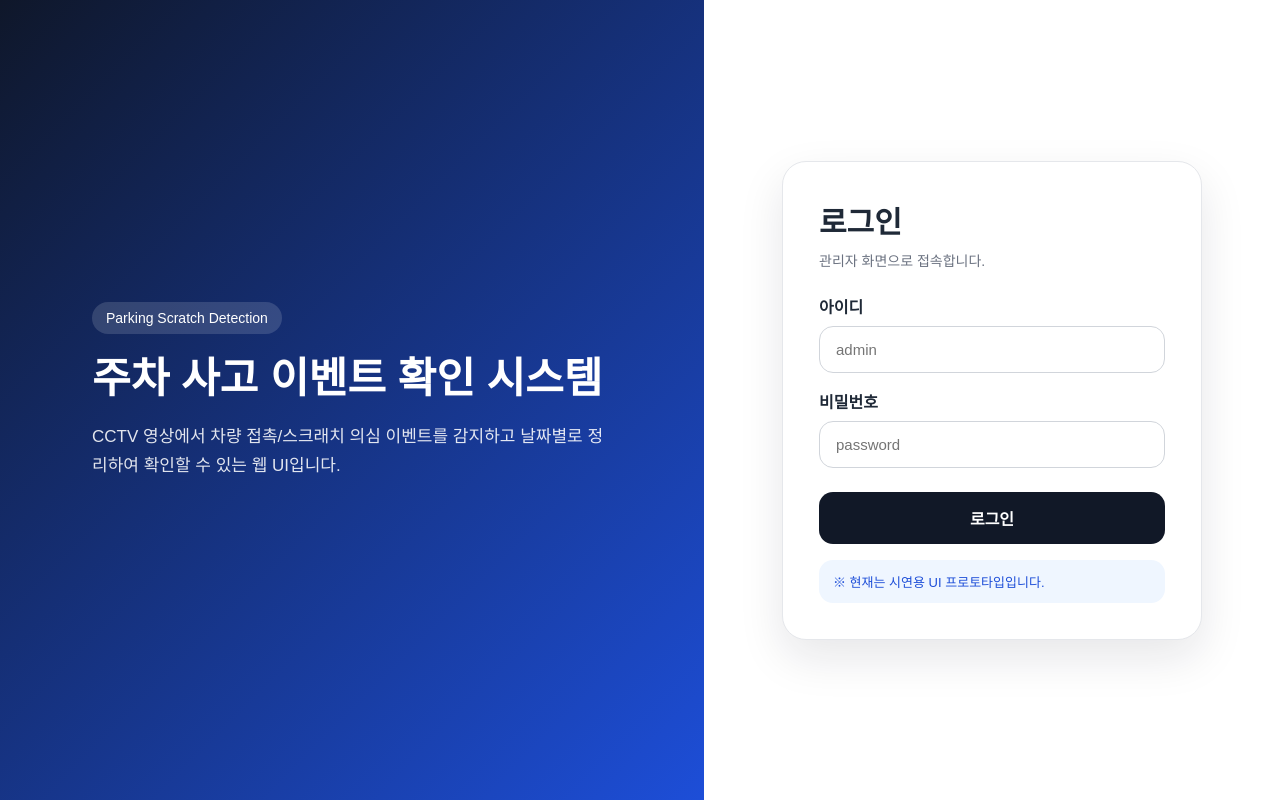
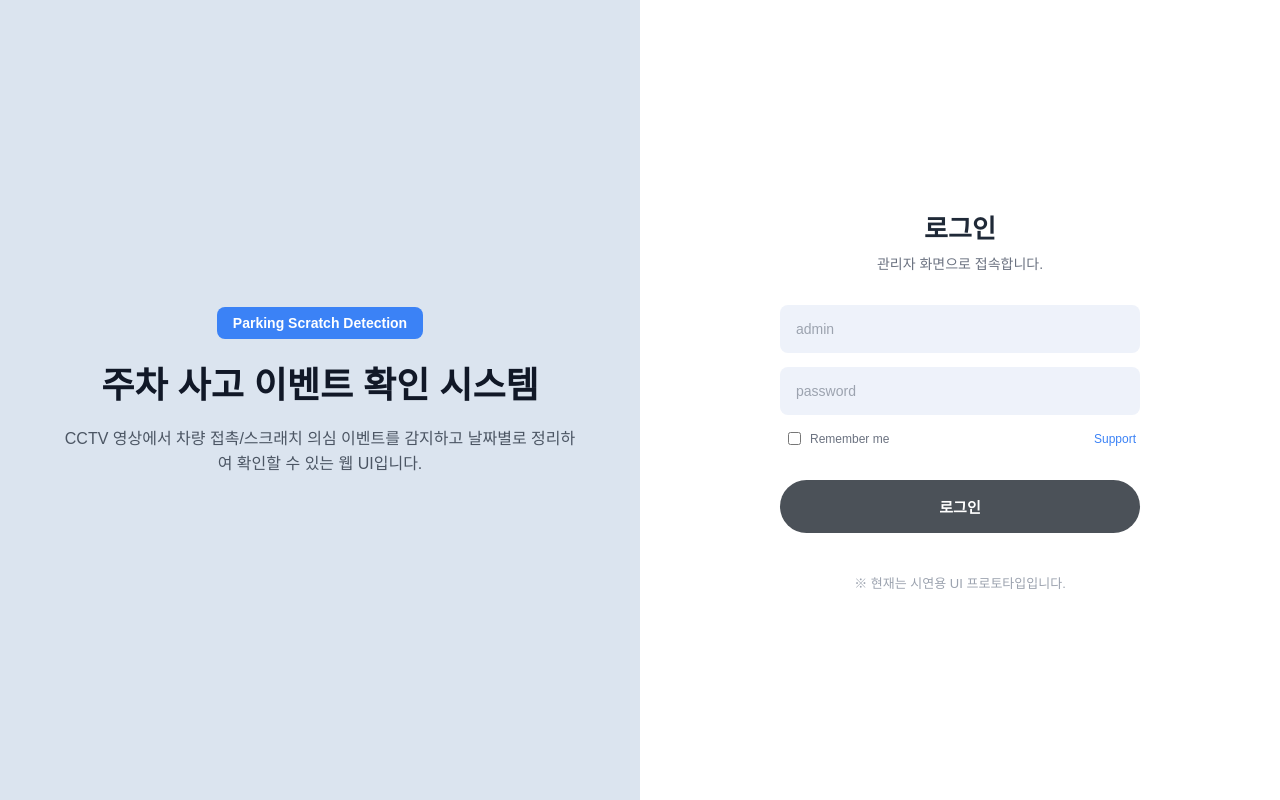
Before and after one commit to BumGyo/UI, a React (Vite) app: page / in a window 1280 px wide. Built offline with nearby package versions, Linux system fonts and the light colour scheme.

Commit message:
fix : first page design

```diff
--- a/src/App.css
+++ b/src/App.css
@@ -15,114 +15,156 @@ button {
 }
 
 /* ---------------- 로그인 ---------------- */
-.login-page {
+.login-layout {
   min-height: 100vh;
   display: grid;
-  grid-template-columns: 1.1fr 0.9fr;
+  grid-template-columns: 1fr 1fr;
 }
 
-.login-left {
-  background: linear-gradient(135deg, #0f172a, #1d4ed8);
-  color: white;
+.login-left-panel {
+  background-color: #dbe4ef;
   display: flex;
   align-items: center;
   justify-content: center;
   padding: 60px;
 }
 
-.brand-box {
+.brand-content {
   max-width: 520px;
+  text-align: center;
+  color: #1f2937;
 }
 
 .brand-badge {
   display: inline-block;
-  padding: 8px 14px;
-  border-radius: 999px;
-  background: rgba(255, 255, 255, 0.14);
-  margin-bottom: 20px;
+  padding: 8px 16px;
+  border-radius: 8px;
+  background: #3b82f6;
+  color: white;
+  margin-bottom: 24px;
   font-size: 14px;
+  font-weight: 600;
 }
 
-.brand-box h1 {
-  font-size: 42px;
-  margin: 0 0 18px;
-  line-height: 1.2;
+.brand-content h1 {
+  font-size: 36px;
+  margin: 0 0 16px;
+  line-height: 1.3;
+  color: #111827;
+  font-weight: 800;
 }
 
-.brand-box p {
-  font-size: 17px;
-  line-height: 1.7;
-  color: rgba(255, 255, 255, 0.88);
+.brand-content p {
+  font-size: 16px;
+  line-height: 1.6;
+  color: #4b5563;
 }
 
-.login-right {
+.login-right-panel {
+  background-color: #ffffff;
   display: flex;
   align-items: center;
   justify-content: center;
   padding: 40px;
-  background: #ffffff;
 }
 
-.login-card {
+.login-form-wrapper {
   width: 100%;
-  max-width: 420px;
-  padding: 36px;
-  border-radius: 24px;
-  background: white;
-  box-shadow: 0 18px 45px rgba(15, 23, 42, 0.1);
-  border: 1px solid #e5e7eb;
+  max-width: 360px;
+  text-align: center;
 }
 
-.login-card h2 {
+.login-form-wrapper h2 {
+  font-size: 26px;
   margin: 0;
-  font-size: 30px;
+  color: #1f2937;
+  font-weight: 700;
 }
 
 .login-subtitle {
-  margin: 8px 0 24px;
+  margin: 8px 0 32px;
   color: #6b7280;
   font-size: 14px;
 }
 
-.login-card label {
-  display: block;
-  margin-bottom: 8px;
-  font-weight: 600;
-  margin-top: 16px;
+.input-group {
+  margin-bottom: 14px;
 }
 
-.login-card input {
+.input-group input {
   width: 100%;
-  padding: 14px 16px;
-  border-radius: 14px;
-  border: 1px solid #d1d5db;
+  padding: 16px;
+  border-radius: 8px;
+  border: none;
+  background-color: #eef2fa;
+  font-size: 14px;
+  color: #1f2937;
   outline: none;
-  font-size: 15px;
+  transition: background-color 0.2s;
 }
 
-.login-card input:focus {
-  border-color: #2563eb;
+.input-group input:focus {
+  background-color: #e2e8f4;
 }
 
-.login-card button {
+.input-group input::placeholder {
+  color: #9ca3af;
+}
+
+.login-options {
+  display: flex;
+  justify-content: space-between;
+  align-items: center;
+  margin-bottom: 32px;
+  font-size: 12px;
+  color: #6b7280;
+  padding: 0 4px;
+}
+
+.remember-me {
+  display: flex;
+  align-items: center;
+  gap: 6px;
+  cursor: pointer;
+}
+
+.support-link {
+  color: #3b82f6;
+  text-decoration: none;
+}
+
+.login-submit-btn {
   width: 100%;
-  margin-top: 24px;
-  padding: 14px 16px;
+  padding: 16px;
   border: none;
-  border-radius: 14px;
-  background: #111827;
+  border-radius: 999px;
+  background-color: #4b5158;
   color: white;
-  font-size: 16px;
-  font-weight: 700;
+  font-size: 15px;
+  font-weight: 600;
+  transition: background-color 0.2s;
+}
+
+.login-submit-btn:hover {
+  background-color: #373c42;
 }
 
 .login-tip {
-  margin-top: 16px;
-  padding: 12px 14px;
-  background: #eff6ff;
-  color: #1d4ed8;
-  border-radius: 14px;
+  margin-top: 40px;
   font-size: 13px;
+  color: #9ca3af;
+}
+
+/* 반응형 */
+@media (max-width: 900px) {
+  .login-layout {
+    grid-template-columns: 1fr;
+  }
+
+  .login-left-panel {
+    min-height: 320px;
+    padding: 40px 20px;
+  }
 }
 
 /* ---------------- 대시보드 ---------------- */
--- a/src/App.jsx
+++ b/src/App.jsx
@@ -53,9 +53,9 @@ function LoginPage({ onLogin }) {
   const [pw, setPw] = useState("");
 
   return (
-    <div className="login-page">
-      <div className="login-left">
-        <div className="brand-box">
+    <div className="login-layout">
+      <div className="login-left-panel">
+        <div className="brand-content">
           <div className="brand-badge">Parking Scratch Detection</div>
           <h1>주차 사고 이벤트 확인 시스템</h1>
           <p>
@@ -65,28 +65,37 @@ function LoginPage({ onLogin }) {
         </div>
       </div>
 
-      <div className="login-right">
-        <div className="login-card">
+      <div className="login-right-panel">
+        <div className="login-form-wrapper">
           <h2>로그인</h2>
           <p className="login-subtitle">관리자 화면으로 접속합니다.</p>
 
-          <label>아이디</label>
+          <div className="input-group">
             <input
               type="text"
               placeholder="admin"
               value={id}
               onChange={(e) => setId(e.target.value)}
             />
+          </div>
 
-          <label>비밀번호</label>
+          <div className="input-group">
             <input
               type="password"
               placeholder="password"
               value={pw}
               onChange={(e) => setPw(e.target.value)}
             />
+          </div>
 
-          <button onClick={onLogin}>로그인</button>
+          <div className="login-options">
+            <label className="remember-me">
+              <input type="checkbox" /> Remember me
+            </label>
+            <a href="#none" className="support-link">Support</a>
+          </div>
+
+          <button className="login-submit-btn" onClick={onLogin}>로그인</button>
 
           <div className="login-tip">
             ※ 현재는 시연용 UI 프로토타입입니다.
```
Lines whose indentation alone changed are shown as unchanged.
